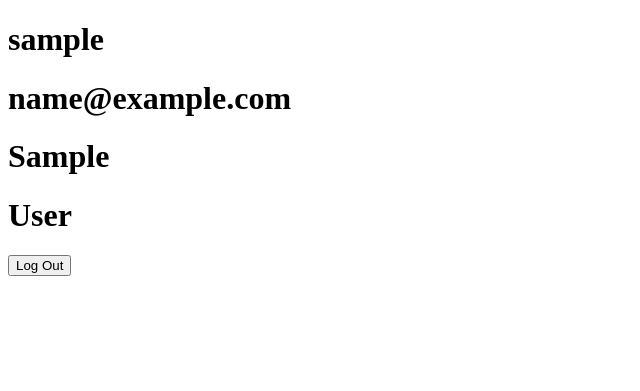
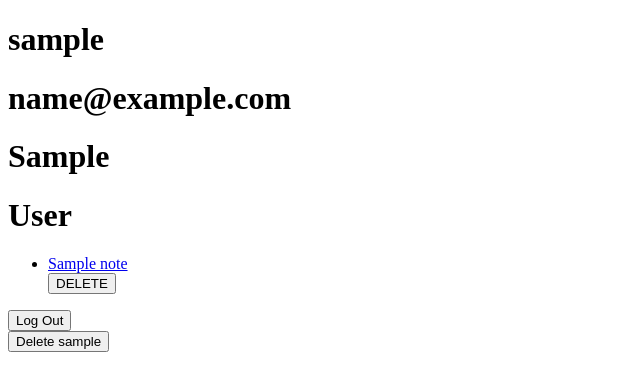
Before and after one commit to Alex-Linden/flask-notes, a Flask app: template templates/user.html in a window 1280 px wide. Shown: the top 391 px of the page, without its empty margins (0-640 px from the left). Run offline with Flask 2, Linux system fonts and the light colour scheme; the template is opened without the code that fills it: values that come from a table or form of the project are taken from there, others are empty; tables that the repository leaves empty hold one stand-in row (values such as "Sample post"); parts of the project's set-up code (start-up, migrations or seed data) failed here and were passed over.

Commit message:
notes routes

```diff
--- a/app.py
+++ b/app.py
@@ -1,5 +1,5 @@
 from flask import Flask, render_template, redirect, session, flash
-from models import connect_db, db, User
+from models import connect_db, db, User, Note
 from forms import RegisterForm, LoginForm, CSRFProtectForm
 
 app = Flask(__name__)
@@ -87,7 +87,9 @@ def show_user_page(username):
     user = User.query.get_or_404(username)
     form = CSRFProtectForm()
 
-    return render_template("user.html", user=user, form=form)
+    notes = Note.query.filter(Note.owner == username).all()
+
+    return render_template("user.html", user=user, form=form, notes=notes)
 
 @app.post("/logout")
 def logout():
@@ -102,3 +104,42 @@ def logout():
 
 
     return redirect("/")
+
+@app.post("/users/<username>/delete")
+def delete_user_and_notes(username):
+    """Deletes the user instance and their associated notes"""
+
+    if username != session.get(CURR_USER):
+        flash("You must be logged in to view!")
+        return redirect("/")
+
+    user = User.query.get_or_404(username)
+    notes = Note.query.filter(Note.owner == username).all()
+
+    for note in notes:
+        db.session.delete(note)
+
+    db.session.delete(user)
+    db.session.commit()
+    flash(f"User {user.username} deleted.")
+
+    return redirect("/")
+
+@app.route("/users/<username>/notes/add", methods=["GET", "POST"])
+def add_new_user_note(username):
+    """display new note form and handle submission"""
+
+    form = NewNoteForm()
+
+    if form.validate_on_submit():
+        new_note = Note(
+            title=form.title.data,
+            content=form.content.data,
+            owner=username
+            )
+        db.session.add(new_note)
+        db.session.commit()
+        flash(f"Note '{new_note.title}' added.")
+        return redirect(f'/users/{username}')
+    else:
+        return render_template("new_note.html", form=form)
--- a/templates/user.html
+++ b/templates/user.html
@@ -7,13 +7,31 @@
 <h1>{{user.email}}</h1>
 <h1>{{user.first_name}}</h1>
 <h1>{{user.last_name }}</h1>
-
+<ul>
+  {% for note in notes%}
+  <li><a href="/notes/{{note.id}}">{{note.title}}</a>
+    <form action="/notes/{{note.id}}/delete" method="POST">
+    {{ form.hidden_tag() }}
+    <button type="submit">DELETE</button>
+  </form>
+  </li>
+  {% endfor %}
+</ul>
 <form action="/logout" method="POST">
 
-    {{ form.hidden_tag() }}
+  {{ form.hidden_tag() }}
 
-    <button type="submit">Log Out</button>
+  <button type="submit">Log Out</button>
 
-  </form>
+</form>
+
+<form action="/users/{{user.username}}/delete" method="POST">
+
+  {{ form.hidden_tag() }}
+
+  <button type="submit">Delete {{user.username}}</button>
+
+</form>
+
 
 {% endblock %}
```
